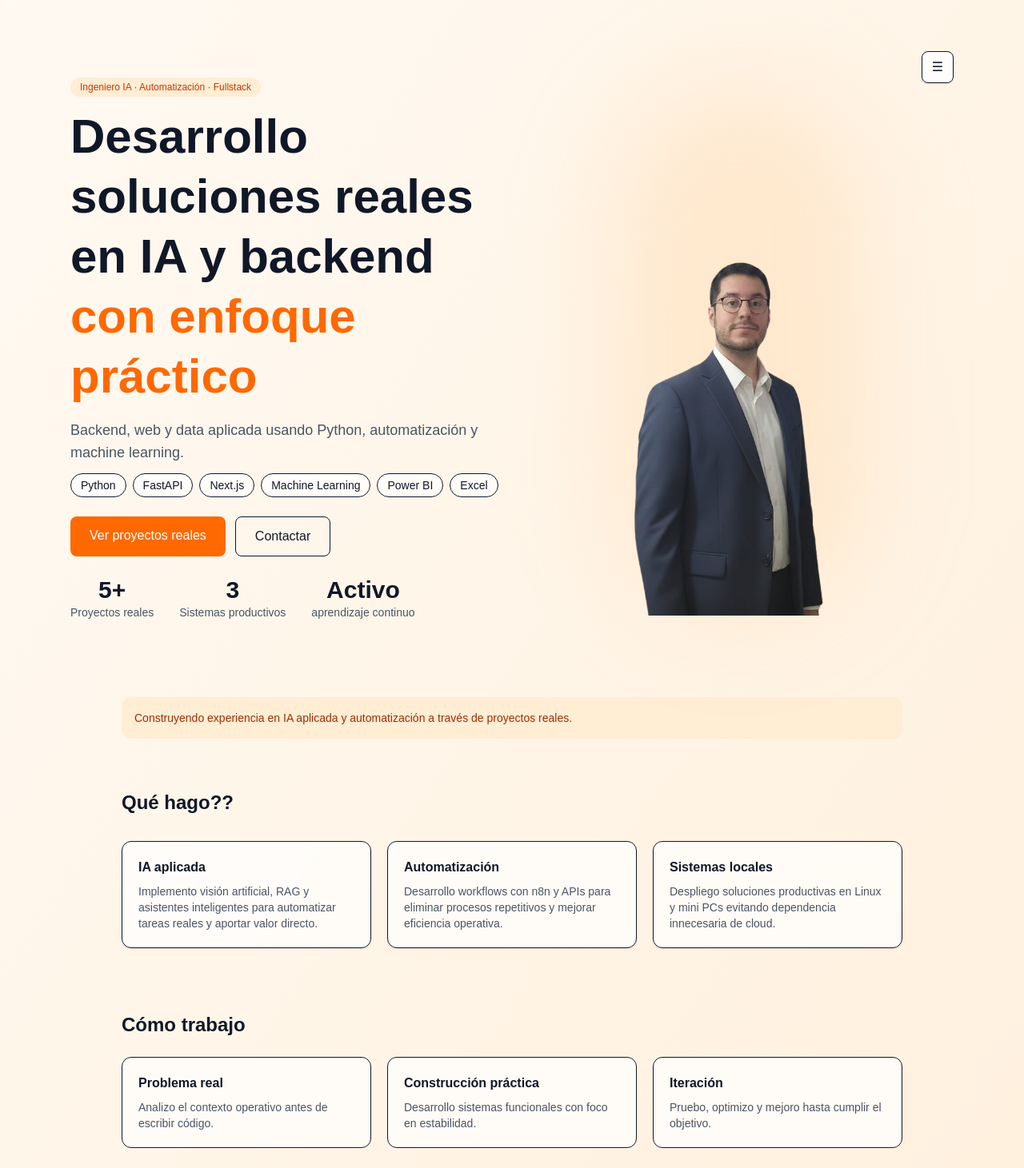
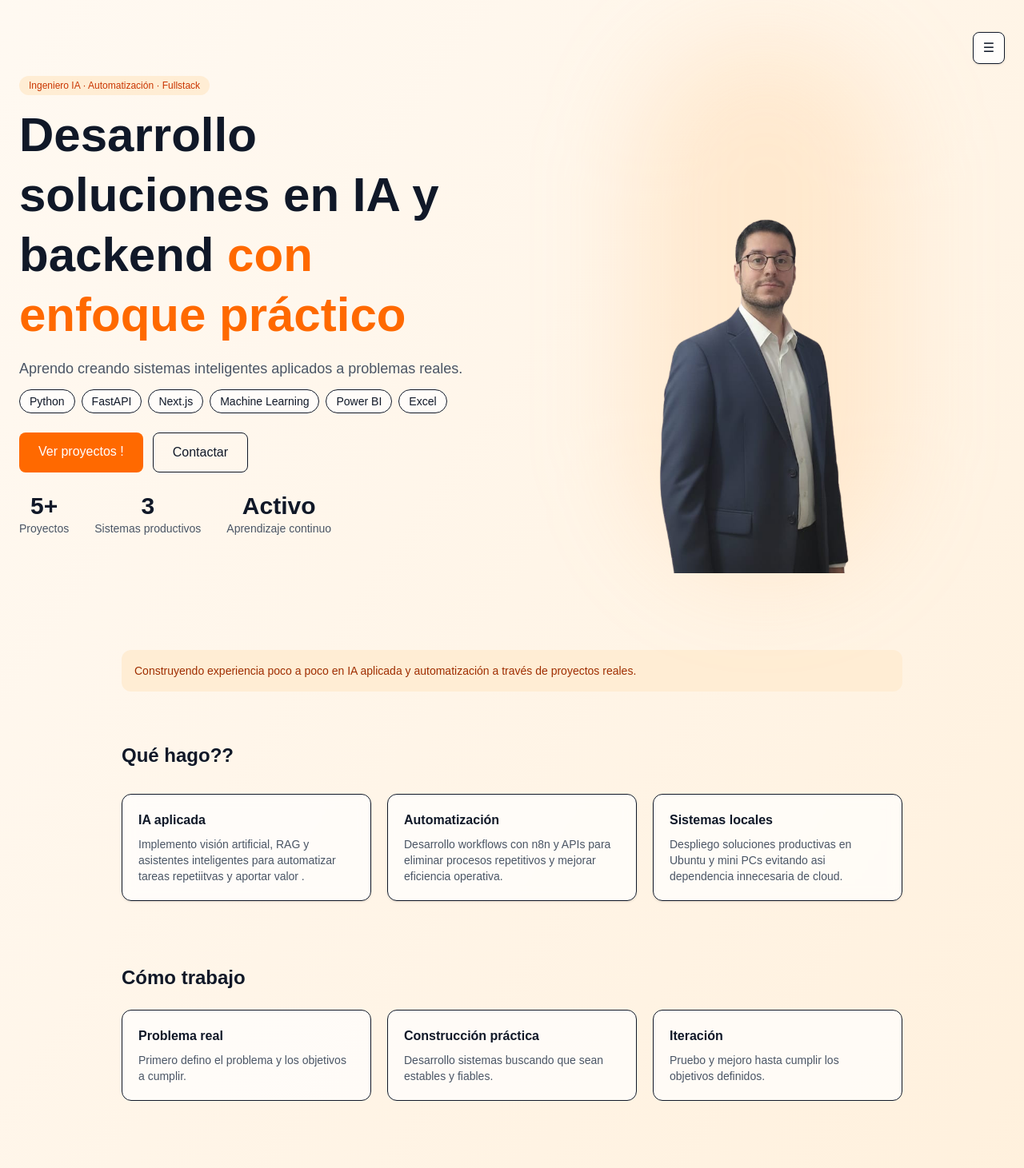
Before and after one commit to Jaume92/jaumerrm_web, a Next.js app: page / in a window 1280 px wide. Shown: the top 1461 px of the page at 80% size. Built offline with nearby package versions, Linux system fonts and the light colour scheme.

Commit message:
mejora de textos

```diff
--- a/app/page.tsx
+++ b/app/page.tsx
@@ -12,13 +12,14 @@ export default function Home() {
       <div className="absolute inset-0 -z-10 bg-gradient-to-tr from-orange-200/30 via-transparent to-orange-300/20 blur-3xl"></div>
 
       {/* HEADER VACÍO */}
-      <header className="max-w-5xl mx-auto px-6 py-2 md:py-4"></header>
+      <header className="max-w-5xl mx-auto px-6 py-1"></header>
+
 
       {/* HERO */}
-      <section className="relative max-w-6xl mx-auto px-6 pt-8 pb-10 md:pt-16 md:pb-24 grid md:grid-cols-2 gap-8 items-center animate-fade-in">
+      <section className="relative max-w-7xl mx-auto px-6 pt-4 pb-10 md:pt-10 md:pb-24 grid md:grid-cols-2 gap-8 items-center animate-fade-in">
 
         {/* HAMBURGUESA */}
-        <div className="absolute right-6 top-6 md:top-8 z-50">
+        <div className="absolute right-6 top-12 md:top-8 z-50">
 
           <button
             onClick={() => setMenuOpen(!menuOpen)}
@@ -67,12 +68,12 @@ export default function Home() {
           </span>
 
           <h1 className="text-3xl sm:text-4xl md:text-6xl font-bold leading-tight">
-            Desarrollo soluciones reales en IA y backend
+            Desarrollo soluciones en IA y backend
             <span className="text-orange-500"> con enfoque práctico</span>
           </h1>
 
           <p className="mt-4 text-base md:text-lg text-gray-600 max-w-xl">
-            Backend, web y data aplicada usando Python, automatización y machine learning.
+            Aprendo creando sistemas inteligentes aplicados a problemas reales.
           </p>
 
           {/* STACK */}
@@ -83,6 +84,7 @@ export default function Home() {
             <span className="px-3 py-1 rounded-full bg-white/70 border">Machine Learning</span>
             <span className="px-3 py-1 rounded-full bg-white/70 border">Power BI</span>
             <span className="px-3 py-1 rounded-full bg-white/70 border">Excel</span>
+
           </div>
 
           {/* BOTONES */}
@@ -92,7 +94,7 @@ export default function Home() {
               href="/projects"
               className="px-6 py-3 rounded-lg bg-orange-500 text-white font-medium transition hover:bg-orange-600 hover:scale-[1.03] w-full sm:w-auto"
             >
-              Ver proyectos reales
+              Ver proyectos !
             </Link>
 
             <Link
@@ -109,7 +111,7 @@ export default function Home() {
 
             <div className="text-center">
               <div className="text-3xl font-bold">5+</div>
-              <div className="text-sm text-gray-600">Proyectos reales</div>
+              <div className="text-sm text-gray-600">Proyectos </div>
             </div>
 
             <div className="text-center">
@@ -119,7 +121,7 @@ export default function Home() {
 
             <div className="text-center col-span-2 md:col-span-1">
               <div className="text-3xl font-bold">Activo</div>
-              <div className="text-sm text-gray-600">aprendizaje continuo</div>
+              <div className="text-sm text-gray-600">Aprendizaje continuo</div>
             </div>
 
           </div>
@@ -146,7 +148,7 @@ export default function Home() {
       {/* DIFERENCIADOR */}
       <section className="max-w-5xl mx-auto px-6 pb-16">
         <div className="p-4 rounded-xl bg-orange-100 text-orange-800 text-sm">
-          Construyendo experiencia en IA aplicada y automatización a través de proyectos reales.
+          Construyendo experiencia poco a poco en IA aplicada y automatización a través de proyectos reales.
         </div>
       </section>
 
@@ -159,7 +161,7 @@ export default function Home() {
           <div className="rounded-xl border bg-white/70 backdrop-blur p-5 shadow-sm transition hover:shadow-md hover:-translate-y-1">
             <h3 className="font-semibold">IA aplicada</h3>
             <p className="mt-2 text-sm text-gray-600">
-              Implemento visión artificial, RAG y asistentes inteligentes para automatizar tareas reales y aportar valor directo.
+              Implemento visión artificial, RAG y asistentes inteligentes para automatizar tareas repetiitvas y aportar valor .
             </p>
           </div>
 
@@ -173,7 +175,7 @@ export default function Home() {
           <div className="rounded-xl border bg-white/70 backdrop-blur p-5 shadow-sm transition hover:shadow-md hover:-translate-y-1">
             <h3 className="font-semibold">Sistemas locales</h3>
             <p className="mt-2 text-sm text-gray-600">
-              Despliego soluciones productivas en Linux y mini PCs evitando dependencia innecesaria de cloud.
+              Despliego soluciones productivas en Ubuntu y mini PCs evitando asi dependencia innecesaria de cloud.
             </p>
           </div>
 
@@ -189,21 +191,21 @@ export default function Home() {
           <div className="p-5 rounded-xl border bg-white/70">
             <h3 className="font-semibold">Problema real</h3>
             <p className="mt-2 text-sm text-gray-600">
-              Analizo el contexto operativo antes de escribir código.
+              Primero defino el problema y los objetivos a cumplir.
             </p>
           </div>
 
           <div className="p-5 rounded-xl border bg-white/70">
             <h3 className="font-semibold">Construcción práctica</h3>
             <p className="mt-2 text-sm text-gray-600">
-              Desarrollo sistemas funcionales con foco en estabilidad.
+              Desarrollo sistemas buscando que sean estables y fiables.
             </p>
           </div>
 
           <div className="p-5 rounded-xl border bg-white/70">
             <h3 className="font-semibold">Iteración</h3>
             <p className="mt-2 text-sm text-gray-600">
-              Pruebo, optimizo y mejoro hasta cumplir el objetivo.
+              Pruebo y mejoro hasta cumplir los objetivos definidos.
             </p>
           </div>
 
```
